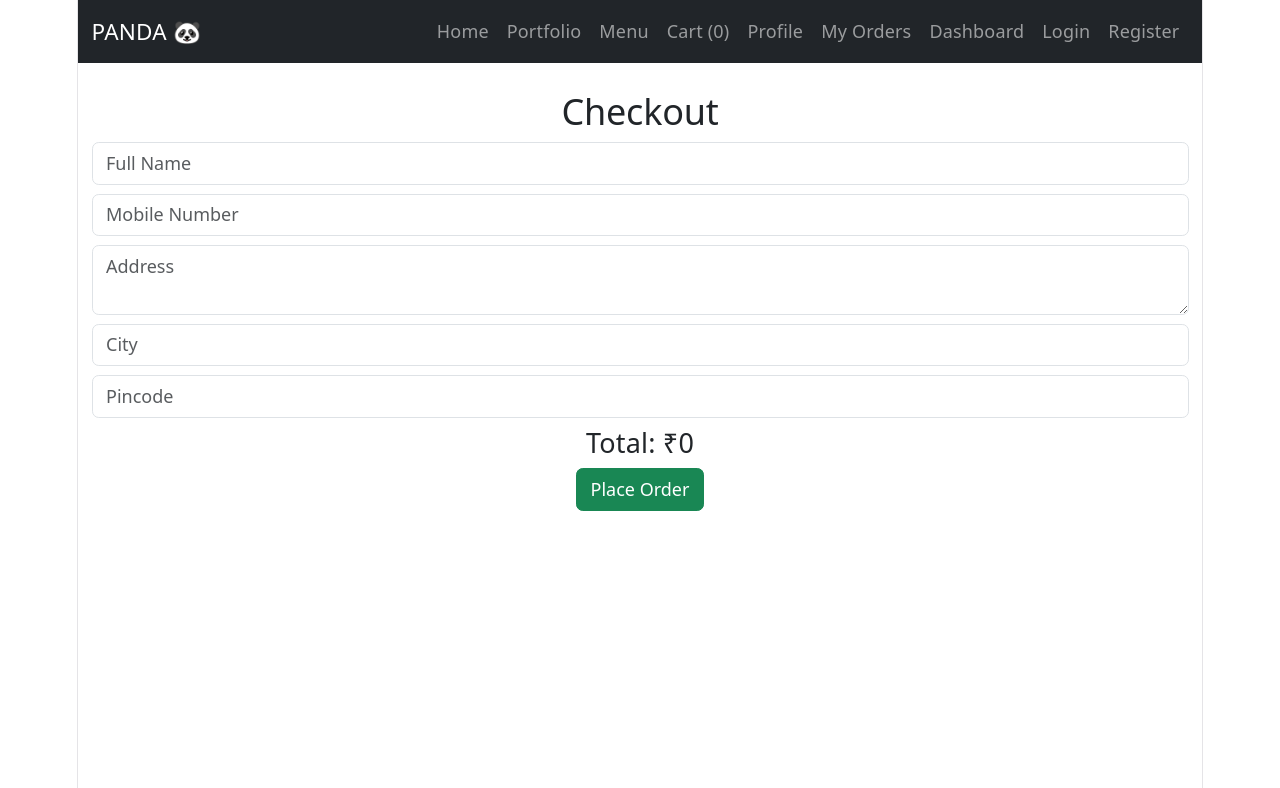
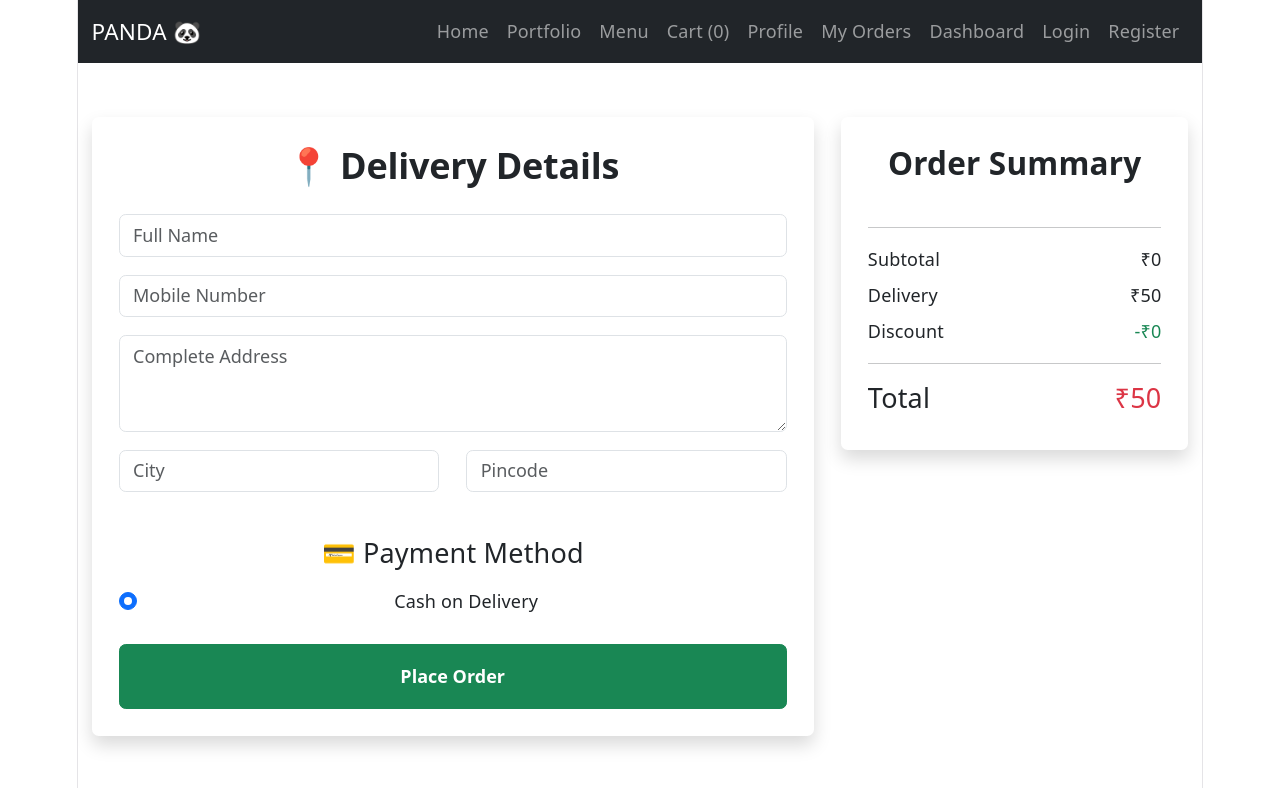
Before and after one commit to kasim-7977/food-delivery-frontend, a React app: page /checkout in a window 1280 px wide. Shown: the top 788 px of the page. Built offline with nearby package versions, Linux system fonts and the light colour scheme; the HTML template or start-up script is replaced by a standard one.

Commit message:
Update Checkout.jsx

```diff
--- a/src/pages/Checkout.jsx
+++ b/src/pages/Checkout.jsx
@@ -7,17 +7,20 @@ function Checkout() {
 
   const [form, setForm] = useState({
     full_name: "",
-    // email:"",
     mobile: "",
     address: "",
     city: "",
     pincode: "",
   });
 
-  const total = cart.reduce(
+  const subtotal = cart.reduce(
     (sum, item) => sum + item.price * item.quantity,
     0
   );
+
+  const delivery = subtotal > 500 ? 0 : 50;
+  const discount = subtotal > 1000 ? 100 : 0;
+  const total = subtotal + delivery - discount;
 
   const handleChange = (e) => {
     setForm({
@@ -30,12 +33,9 @@ function Checkout() {
     e.preventDefault();
 
     try {
-    api.post(
-      "https://food-delivery-api-cyuc.onrender.com/api/place-order/",
-      {
+      await api.post("place-order/", {
         user: 2,
         full_name: form.full_name,
-        // email:form.email,
         mobile: form.mobile,
         address: form.address,
         city: form.city,
@@ -46,63 +46,181 @@ function Checkout() {
           quantity: item.quantity,
           price: item.price,
         })),
-      }
-    );
-    alert("Order Placed Successfully!");
+      });
+
+      alert("🎉 Order Placed Successfully!");
     } catch (error) {
       console.log(error);
       alert("Failed to Place Order");
     }
   };
+
   return (
-    <div className="container mt-4">
-      <h2>Checkout</h2>
+    <div className="container py-5">
+
+      <div className="row">
+
+        {/* Delivery Form */}
+
+        <div className="col-lg-8">
+
+          <div className="card shadow border-0 p-4">
+
+            <h2 className="fw-bold mb-4">
+              📍 Delivery Details
+            </h2>
 
             <form onSubmit={handleSubmit}>
+
               <input
-          className="form-control mb-2"
+                className="form-control mb-3"
                 name="full_name"
                 placeholder="Full Name"
                 onChange={handleChange}
+                required
               />
 
               <input
-          className="form-control mb-2"
+                className="form-control mb-3"
                 name="mobile"
                 placeholder="Mobile Number"
                 onChange={handleChange}
+                required
               />
 
               <textarea
-          className="form-control mb-2"
+                className="form-control mb-3"
+                rows="3"
                 name="address"
-          placeholder="Address"
+                placeholder="Complete Address"
                 onChange={handleChange}
+                required
               />
 
+              <div className="row">
+
+                <div className="col-md-6">
                   <input
-          className="form-control mb-2"
+                    className="form-control mb-3"
                     name="city"
                     placeholder="City"
                     onChange={handleChange}
+                    required
                   />
+                </div>
 
+                <div className="col-md-6">
                   <input
-          className="form-control mb-2"
+                    className="form-control mb-3"
                     name="pincode"
                     placeholder="Pincode"
                     onChange={handleChange}
+                    required
+                  />
+                </div>
+
+              </div>
+
+              <h4 className="mt-4 mb-3">
+                💳 Payment Method
+              </h4>
+
+              <div className="form-check">
+                <input
+                  className="form-check-input"
+                  type="radio"
+                  checked
+                  readOnly
                 />
 
-        <h4>Total: ₹{total}</h4>
+                <label className="form-check-label">
+                  Cash on Delivery
+                </label>
+              </div>
 
               <button
-          className="btn btn-success"
+                className="btn btn-success w-100 mt-4 py-3 fw-bold"
                 type="submit"
               >
                 Place Order
               </button>
+
             </form>
+
+          </div>
+
+        </div>
+
+        {/* Order Summary */}
+
+        <div className="col-lg-4">
+
+          <div
+            className="card shadow border-0 p-4"
+            style={{
+              position: "sticky",
+              top: "90px",
+            }}
+          >
+
+            <h3 className="fw-bold mb-4">
+              Order Summary
+            </h3>
+
+            {cart.map((item) => (
+
+              <div
+                key={item.id}
+                className="d-flex justify-content-between mb-2"
+              >
+                <span>
+                  {item.name} × {item.quantity}
+                </span>
+
+                <span>
+                  ₹{item.price * item.quantity}
+                </span>
+
+              </div>
+
+            ))}
+
+            <hr />
+
+            <div className="d-flex justify-content-between">
+              <span>Subtotal</span>
+              <span>₹{subtotal}</span>
+            </div>
+
+            <div className="d-flex justify-content-between mt-2">
+              <span>Delivery</span>
+              <span>
+                {delivery === 0 ? "FREE" : `₹${delivery}`}
+              </span>
+            </div>
+
+            <div className="d-flex justify-content-between mt-2">
+              <span>Discount</span>
+              <span className="text-success">
+                -₹{discount}
+              </span>
+            </div>
+
+            <hr />
+
+            <div className="d-flex justify-content-between">
+              <h4>Total</h4>
+              <h4 className="text-danger">
+                ₹{total}
+              </h4>
+            </div>
+
+          </div>
+
+        </div>
+
+      </div>
+
     </div>
   );
 }
```
Lines whose indentation alone changed are shown as unchanged.
